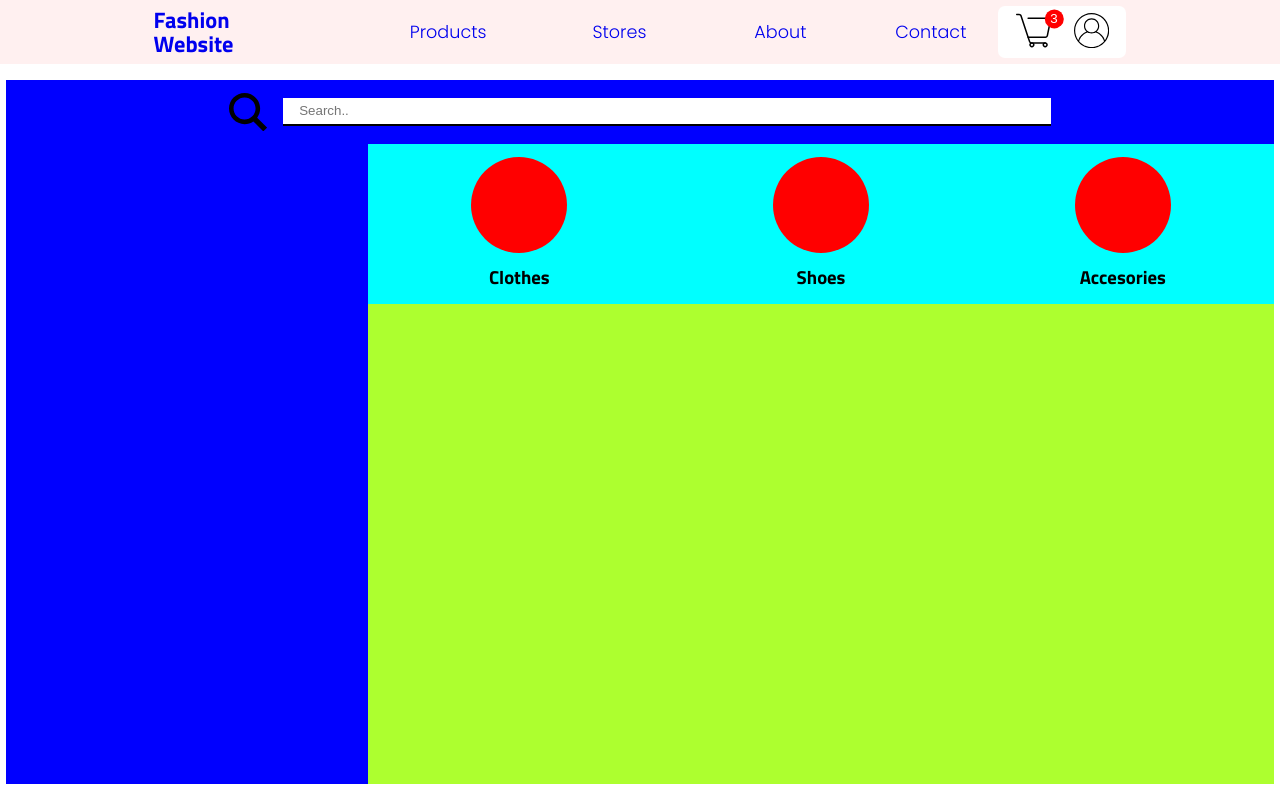
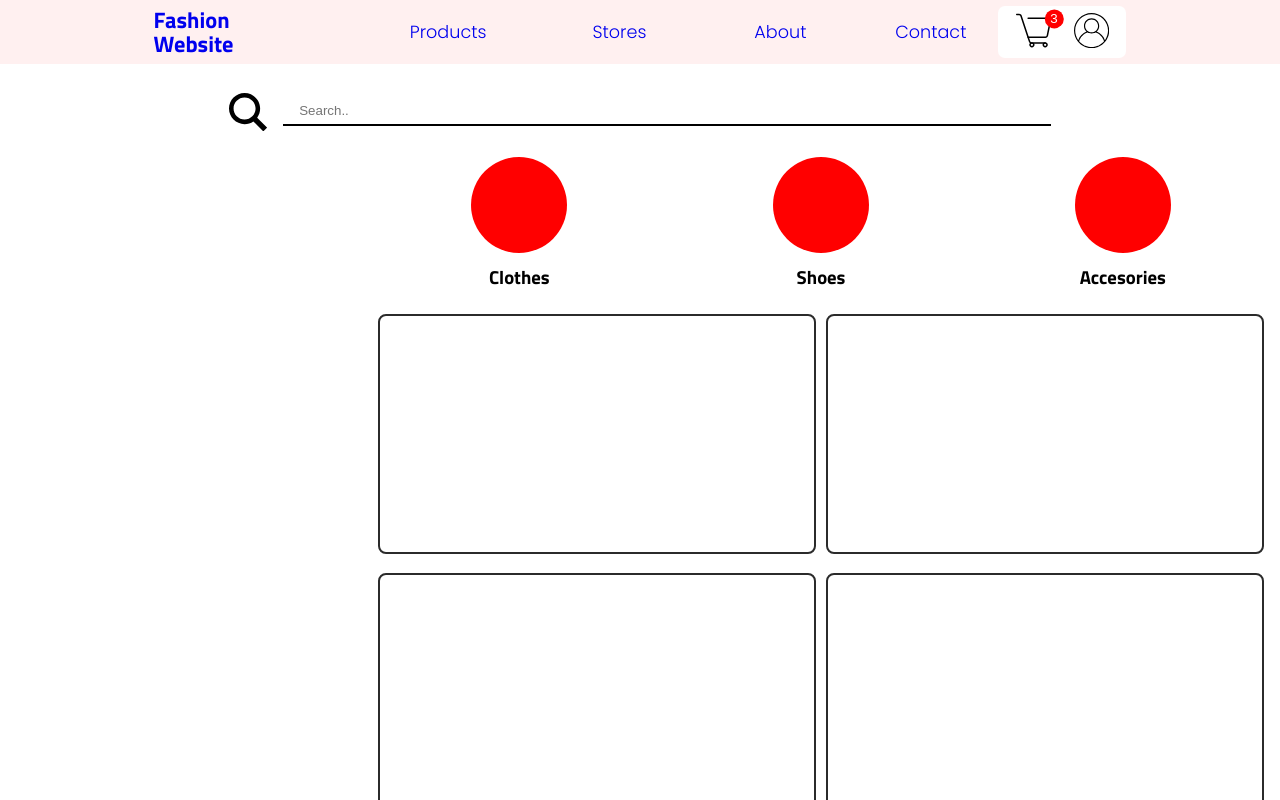
Before and after one commit to MarcelNDG/fashion-for-portfolio, a React (Create React App) app: page /sale in a window 1280 px wide. Shown: the top 800 px of the page. Built offline with nearby package versions, Linux system fonts and the light colour scheme.

Commit message:
sale Item size and justify w queries

```diff
--- a/src/App.css
+++ b/src/App.css
@@ -321,7 +321,7 @@ z-index: 2;
   display: flex;
   flex-direction: column;
   margin-top: 4rem;
-  background-color: blue;
+  /*background-color: blue;*/
 
 }
 
@@ -332,7 +332,7 @@ z-index: 2;
  display: grid;
  grid-template-columns: 1fr 1fr 1fr;
   height: 10rem;
-  background-color: aqua;
+  /*background-color: aqua;*/
 }
 
 .categoryContainer{
@@ -403,11 +403,23 @@ z-index: 2;
   max-width: 2.2rem;
 }
 
+.productsWrap{
+  display: grid;
+  justify-items: center;
+  grid-template-columns: 1fr;
+  padding: 0.6rem;
+}
+
 .productContainer{
-  background-color: greenyellow;
   width: 100%;
-  height: 6rem;
+  max-width: 28rem;
+  height: 15rem;
+  border-radius: 8px;
+  margin-bottom: 0.6rem;
+  border: 2px #2b2b2b solid;
 }
+
+
 
 /* --- Media --- */
 @media(min-width: 480px){
@@ -581,6 +593,12 @@ z-index: 2;
     margin-top: 2rem;
   }
 
+  /* sale */
+
+  .productsWrap{
+    grid-template-columns: 1fr 1fr;
+    grid-gap: 0.6rem;
+  }
 
 }
 
--- a/src/components/Products.js
+++ b/src/components/Products.js
@@ -4,7 +4,7 @@ import Product from './Product'
 const Products = () => {
     return (
         <>
-            <div className='productsContainer'>
+            <div className='productsWrap'>
                 <Product />
                 <Product />
                 <Product />
```
